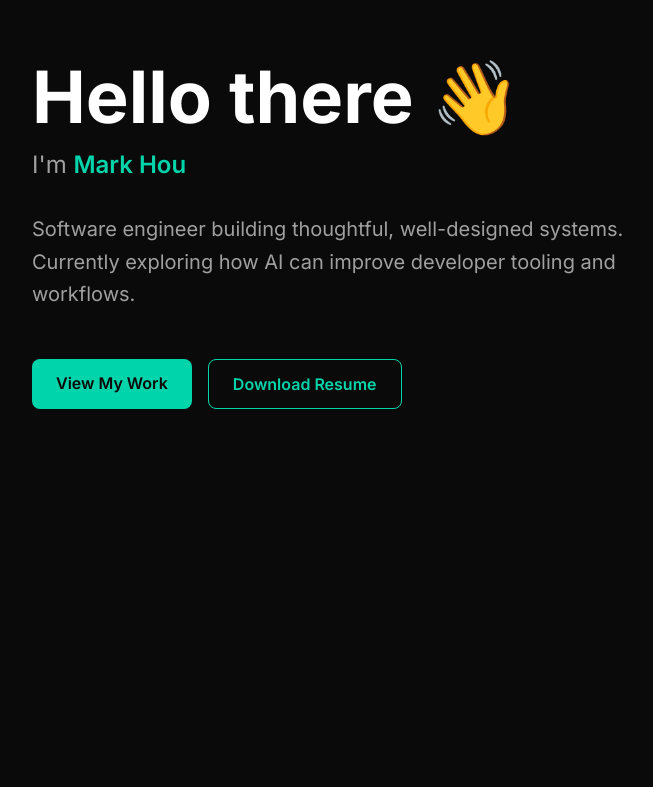
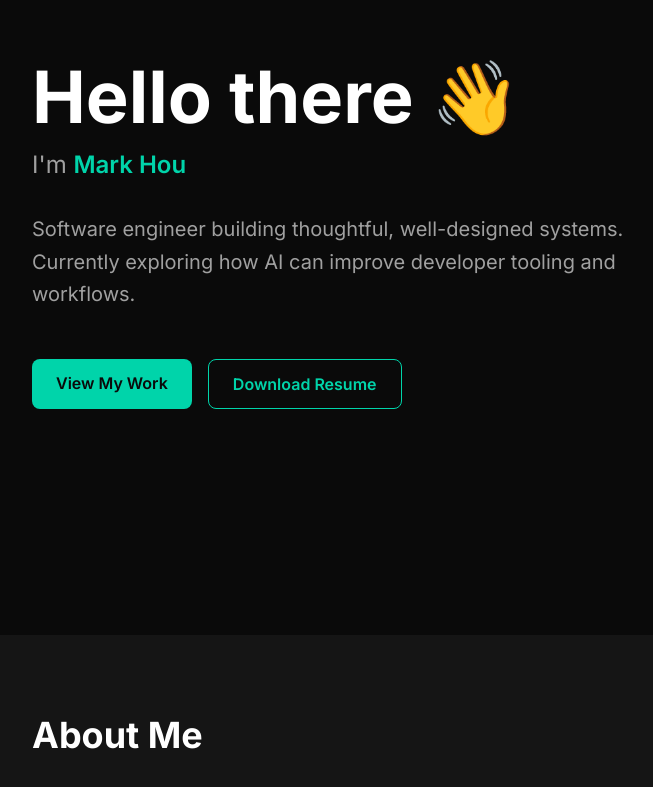
Before and after one commit to markishou/portfolio, a Next.js app: page / in a window 1280 px wide. Shown: the part 165-952 px from the top of the page, without its empty margins (160-813 px from the left). Before the commit the page ends 800 px from the top, so only its background shows below. Built offline with nearby package versions, Linux system fonts and the light colour scheme.

Commit message:
minor changes

```diff
--- a/app/page.js
+++ b/app/page.js
@@ -1,9 +1,11 @@
 import Hero from "@/components/Hero";
+import About from "@/components/About";
 
 export default function Home() {
   return (
     <main>
       <Hero/>
+      <About/>
     </main>
   );
 }
--- a/package.json
+++ b/package.json
@@ -9,6 +9,7 @@
     "lint": "eslint"
   },
   "dependencies": {
+    "@tsparticles/react": "^3.0.0",
     "next": "16.1.4",
     "react": "19.2.3",
     "react-dom": "19.2.3"
```
Also changed, not shown: app/globals.css (line endings or trailing spaces), 1 other file (tests, documents, lock files or other folders).
